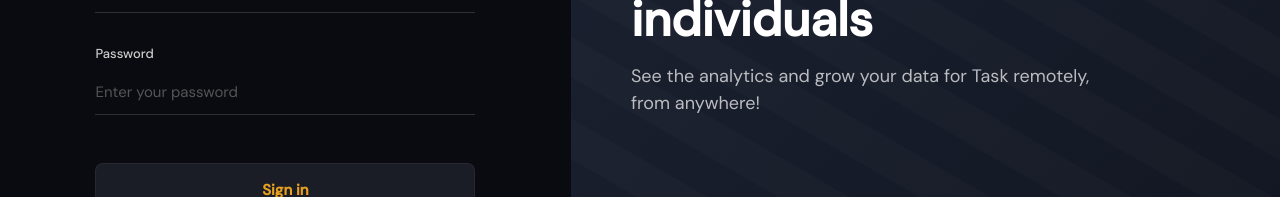
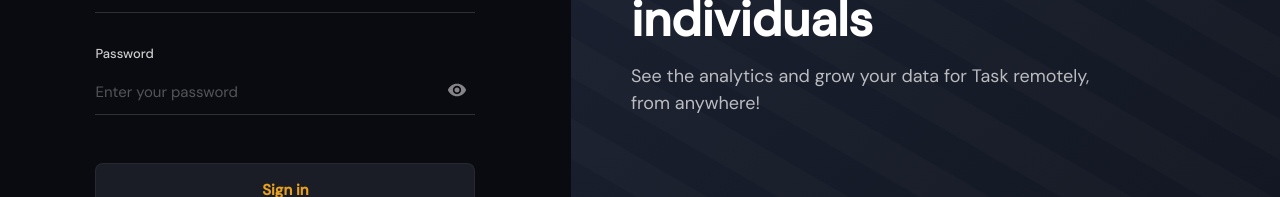
Before and after one commit to AdhiReddy12/AI-RESUME-SCREENING-PLATFORM, a React (Vite) app in the folder frontend/: page / in a window 1280 px wide. Shown: the part 371-568 px from the top of the page. Built offline with nearby package versions, Linux system fonts and the light colour scheme.

Commit message:
Add password visibility toggle in AuthPage with MUI icons

```diff
--- a/frontend/src/pages/AuthPage.jsx
+++ b/frontend/src/pages/AuthPage.jsx
@@ -1,4 +1,7 @@
 import { useState } from 'react';
+import VisibilityIcon from '@mui/icons-material/Visibility';
+import VisibilityOffIcon from '@mui/icons-material/VisibilityOff';
+import IconButton from '@mui/material/IconButton';
 import { API_BASE } from '../api';
 import { Toast } from '../components/Toast';
 
@@ -9,6 +12,7 @@ export function AuthPage({ onLogin }) {
   const [fullName, setFullName] = useState('');
   const [loading, setLoading] = useState(false);
   const [error, setError] = useState('');
+  const [showPassword, setShowPassword] = useState(false);
 
   const submit = async () => {
     setLoading(true); setError('');
@@ -61,8 +65,16 @@ export function AuthPage({ onLogin }) {
                    onKeyDown={e=>e.key==='Enter'&&submit()} />
 
             <div className="field-label">Password</div>
-            <input className="field-input" placeholder="Enter your password" type="password" value={password}
-                   onChange={e=>setPassword(e.target.value)} onKeyDown={e=>e.key==='Enter'&&submit()} />
+            <div style={{ position: 'relative' }}>
+              <input className="field-input" placeholder="Enter your password" type={showPassword ? "text" : "password"} value={password}
+                     onChange={e=>setPassword(e.target.value)} onKeyDown={e=>e.key==='Enter'&&submit()} />
+              <IconButton
+                onClick={() => setShowPassword(!showPassword)}
+                style={{ position: 'absolute', right: 0, top: '2px', color: 'rgba(255,255,255,0.5)' }}
+              >
+                {showPassword ? <VisibilityOffIcon fontSize="small" /> : <VisibilityIcon fontSize="small" />}
+              </IconButton>
+            </div>
 
             <button className="btn-primary" onClick={submit} disabled={loading}>
               {loading ? <span className="spinner" /> : (isLogin ? 'Sign in' : 'Create an account')}
```
